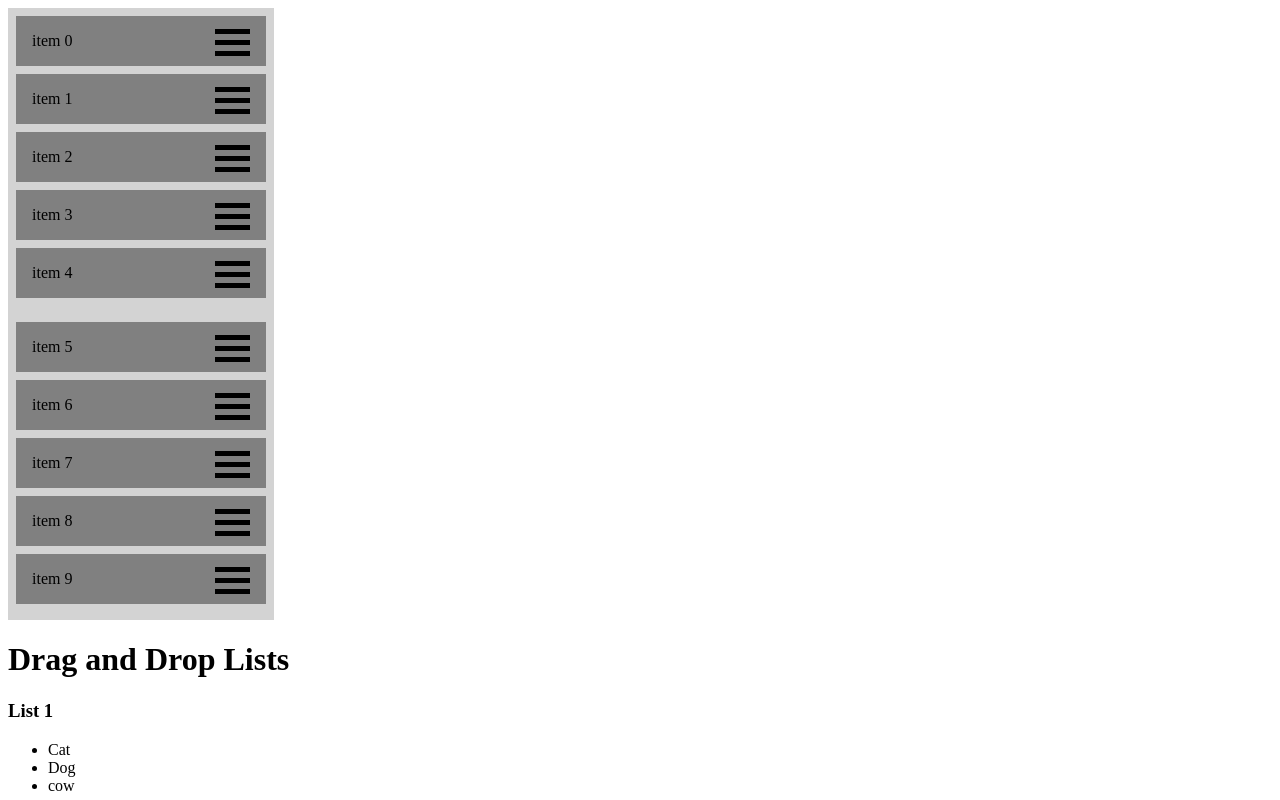
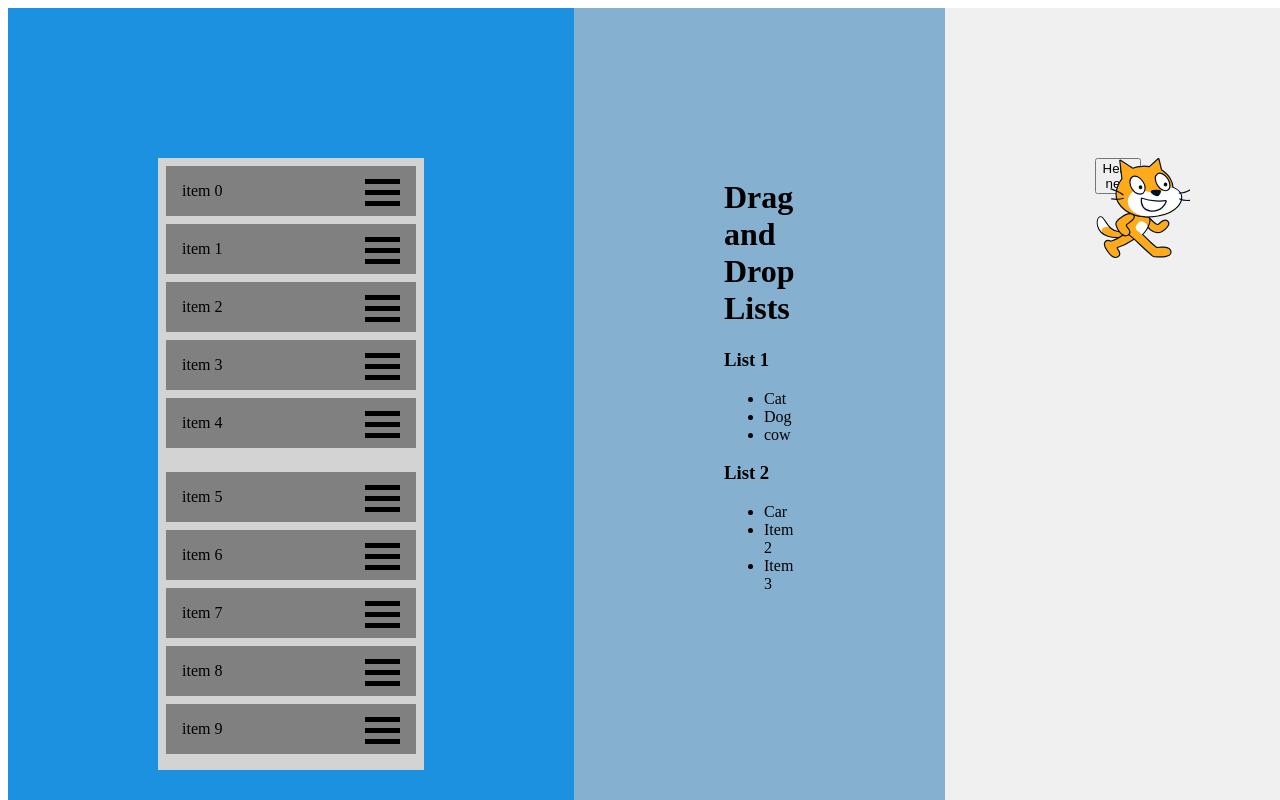
Before and after one commit to Kaviyaa2001/react-project, a React (Create React App) app: page / in a window 1280 px wide. Shown: the top 800 px of the page. Built offline with nearby package versions, Linux system fonts and the light colour scheme.

Commit message:
Update App.css

```diff
--- a/src/App.css
+++ b/src/App.css
@@ -1,43 +1,18 @@
-.CatSprite {
-  text-align: center;
+.container {
+  display: grid;
+  grid-template-columns: 1fr 1fr 1fr;
+
 }
 
-.App-logo {
-  height: 40vmin;
-  pointer-events: none;
+.section {
+  background-color: #1c91df;
+  padding:150px;
 }
-
-@media (prefers-reduced-motion: no-preference) {
-  .CatSprite {
-    animation: App-logo-spin infinite 20s linear;
-  }
+.section_1 {
+  background-color: #86b0d0;
+  padding: 150px;
 }
-
-.CatSprite svg {
-  background-color: #282c34;
-  min-height: 100vh;
-  display: flex;
-  flex-direction: column;
-  align-items: center;
-  justify-content: center;
-  font-size: calc(10px + 2vmin);
-  color: white;
+.section_2 {
+  background-color: #f0f0f0;
+  padding: 150px;
 }
-
-.App-link {
-  color: #61dafb;
-}
-
-@keyframes App-logo-spin {
-  from {
-    transform: rotate(0deg);
-  }
-  to {
-    transform: rotate(360deg);
-  }
-}
-
-div.rotate-90
-{
-  transform: rotate(360deg);
-}
```
